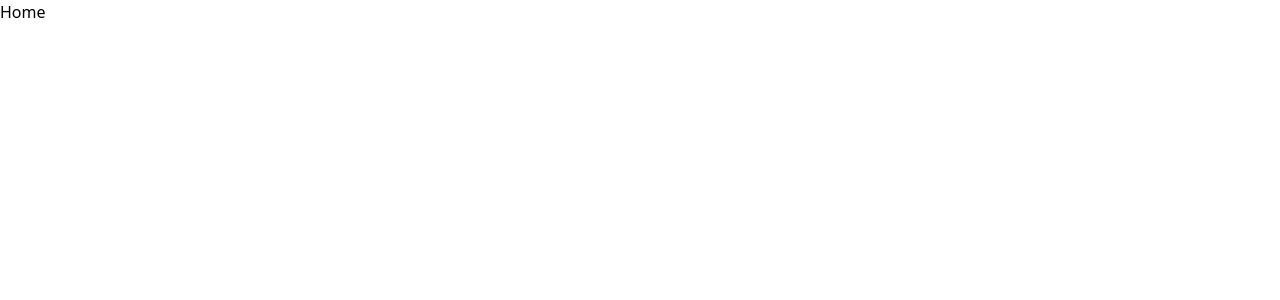
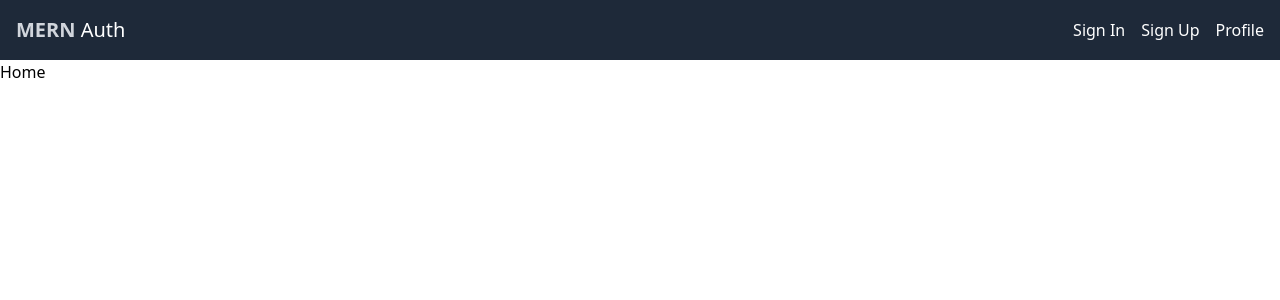
Before and after one commit to chamma08/mern-auth, a React (Vite) app in the folder client/: page / in a window 1280 px wide. Shown: the top 300 px of the page. Built offline with nearby package versions, Linux system fonts and the light colour scheme.

Commit message:
create header component

```diff
--- a/client/src/App.jsx
+++ b/client/src/App.jsx
@@ -3,11 +3,13 @@ import Home from "./pages/Home";
 import SignIn from "./pages/SignIn";
 import SignUp from "./pages/SignUp";
 import Profile from "./pages/Profile";
+import Header from "./components/Header";
 
 function App() {
   return (
     <>
       <BrowserRouter>
+        <Header />
         <Routes>
           <Route path="/" element={<Home />} />
           <Route path="/sign-in" element={<SignIn />} />
--- /dev/null
+++ b/client/src/components/Header.jsx
@@ -0,0 +1,33 @@
+import React from "react";
+import { Link } from "react-router-dom";
+
+export default function Header() {
+  return (
+    <div className="bg-gray-800 text-white p-4">
+      <div className="container mx-auto flex justify-between items-center">
+        <Link to="/" className="text-white hover:text-gray-300">
+          <h1 className="text-xl font-medium">
+            <span className="text-gray-300 font-bold">MERN</span> Auth
+          </h1>
+        </Link>
+        <ul>
+            <li className="inline-block mr-4">
+                <Link to="/sign-in" className="text-white hover:text-gray-300">
+                Sign In
+                </Link>
+            </li>
+            <li className="inline-block mr-4">
+                <Link to="/sign-up" className="text-white hover:text-gray-300">
+                Sign Up
+                </Link>
+            </li>
+            <li className="inline-block">
+                <Link to="/profile" className="text-white hover:text-gray-300">
+                Profile
+                </Link>
+            </li>
+        </ul>
+      </div>
+    </div>
+  );
+}
```
